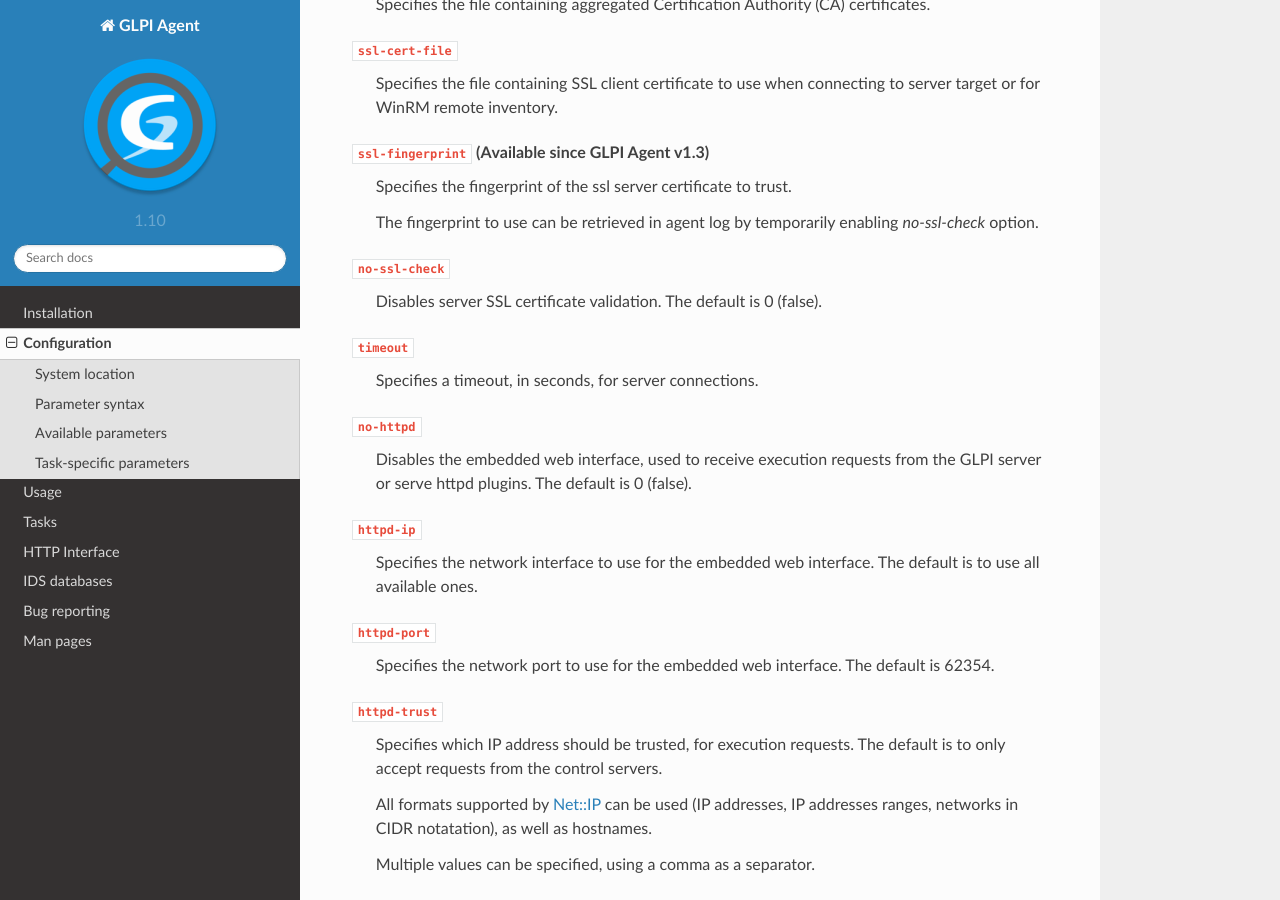
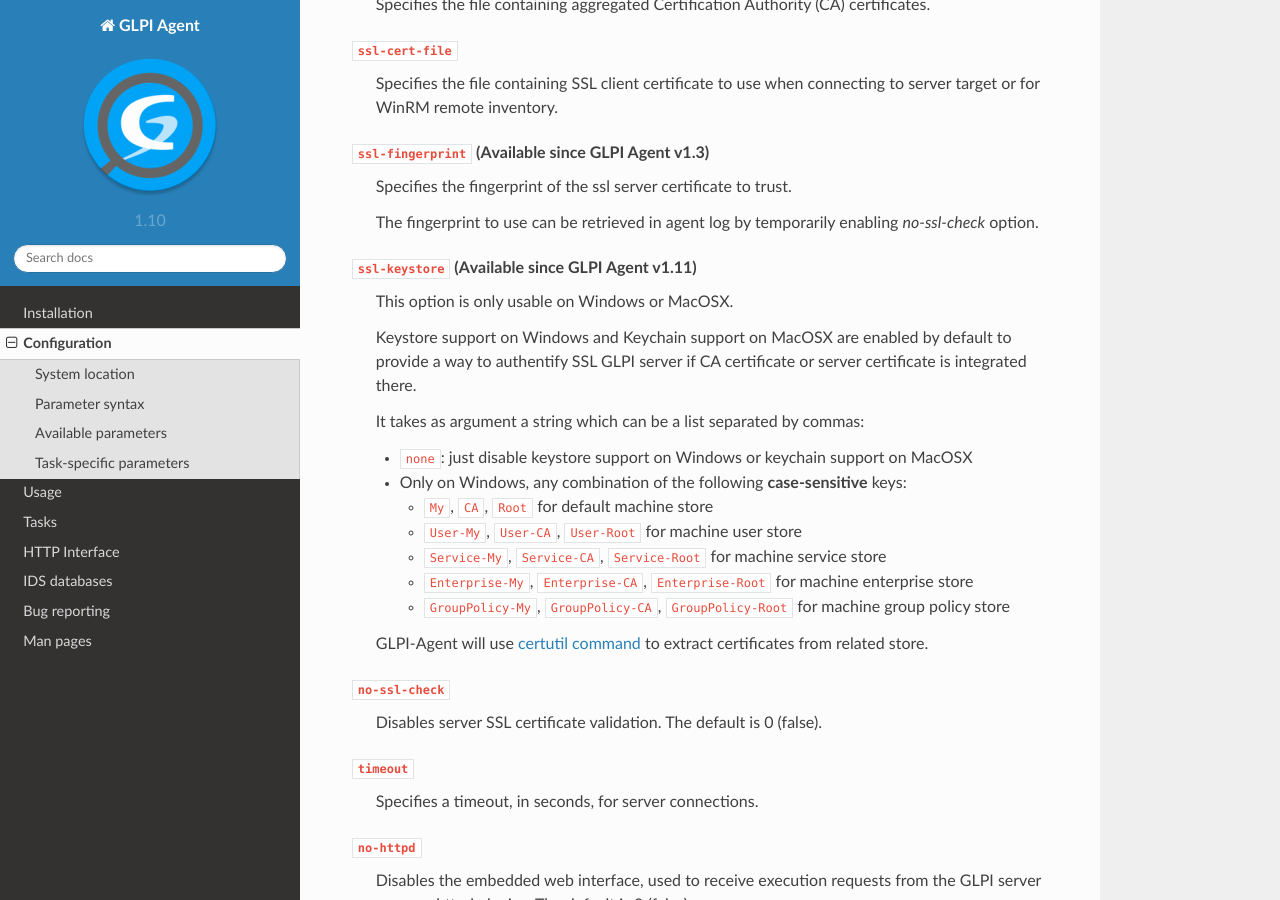
Before and after one commit to glpi-project/doc-agent, a Sphinx documentation site: the page built from source/configuration.rst, in a window 1280 px wide and 900 px high, scrolled down 5079 px. Built offline with Sphinx 7.4.7 and the Read the Docs theme 2.0.0, drawn with Linux system fonts in a browser that asks for light colours.

Commit message:
Add ssl-keystore new option documentation

```diff
--- a/source/configuration.rst
+++ b/source/configuration.rst
@@ -247,6 +247,29 @@
     The fingerprint to use can be retrieved in agent log by temporarily enabling
     `no-ssl-check` option.
 
+.. _ssl-keystore:
+
+``ssl-keystore`` (Available since GLPI Agent v1.11)
+    This option is only usable on Windows or MacOSX.
+
+    Keystore support on Windows and Keychain support on MacOSX are enabled by default
+    to provide a way to authentify SSL GLPI server if CA certificate or server certificate
+    is integrated there.
+
+    It takes as argument a string which can be a list separated by commas:
+
+    * ``none``: just disable keystore support on Windows or keychain support on MacOSX
+    * Only on Windows, any combination of the following **case-sensitive** keys:
+
+      * ``My``, ``CA``, ``Root`` for default machine store
+      * ``User-My``, ``User-CA``, ``User-Root`` for machine user store
+      * ``Service-My``, ``Service-CA``, ``Service-Root`` for machine service store
+      * ``Enterprise-My``, ``Enterprise-CA``, ``Enterprise-Root`` for machine enterprise store
+      * ``GroupPolicy-My``, ``GroupPolicy-CA``, ``GroupPolicy-Root`` for machine group policy store
+
+    GLPI-Agent will use `certutil command <https://learn.microsoft.com/en-us/windows-server/administration/windows-commands/certutil>`_
+    to extract certificates from related store.
+
 .. _no-ssl-check:
 
 ``no-ssl-check``
--- a/source/installation/windows-command-line.rst
+++ b/source/installation/windows-command-line.rst
@@ -372,6 +372,11 @@
    The fingerprint to use can be retrieved in agent log by temporarily enabling
    `no-ssl-check` option.
 
+``SSL_KEYSTORE=[none|key[,key[,...]]]`` (needs MSI installer >= 1.11)
+   Can be used to disable keystore if set to ``none``.
+
+   Specifies a comma-separated list of Keystore stores. See :ref:`ssl-keystore <ssl-keystore>` for possible key values and explanation.
+
 ``TAG=tag``
    Marks the computer with the tag *tag* . (By default: empty)
 
```
